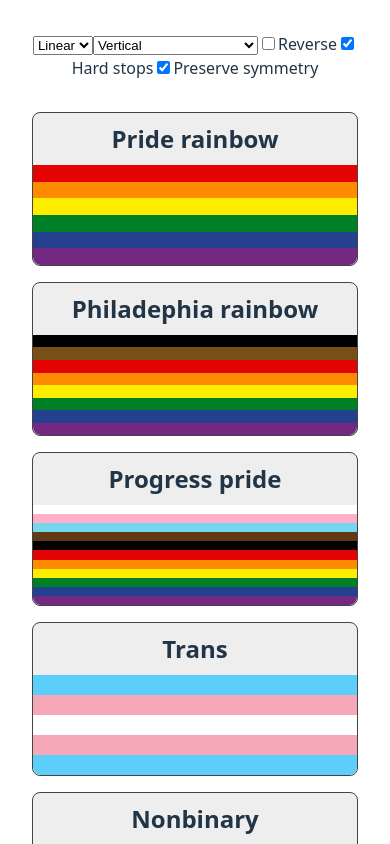
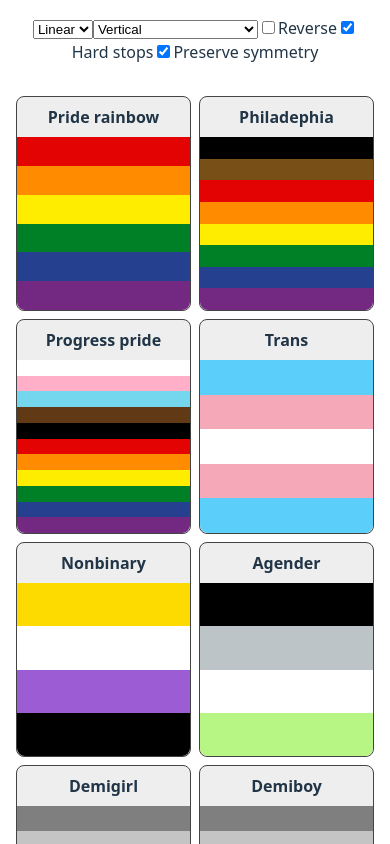
Before and after one commit to olivvybee/gaydient, a React (Vite) app: page / in a window 390 px wide. Shown: the top 844 px of the page. Built offline with nearby package versions, Linux system fonts and the light colour scheme.

Commit message:
Make gradients square

```diff
--- a/src/App.css
+++ b/src/App.css
@@ -2,6 +2,12 @@
   width: 100%;
   max-width: 1280px;
   margin: 0 auto;
-  padding: 2rem;
+  padding: 32px;
   text-align: center;
 }
+
+@media screen and (max-width: 600px) {
+  #root {
+    padding: 16px;
+  }
+}
--- a/src/components/Gradient/Gradient.module.css
+++ b/src/components/Gradient/Gradient.module.css
@@ -7,11 +7,14 @@
 
 .name {
   margin: 8px 0;
+  font-size: 1rem;
 }
 
 .gradient {
   border-bottom-left-radius: 8px;
   border-bottom-right-radius: 8px;
+  width: 100%;
+  aspect-ratio: 1 / 1;
 }
 
 @media (prefers-color-scheme: dark) {
--- a/src/components/Gradient/Gradient.tsx
+++ b/src/components/Gradient/Gradient.tsx
@@ -44,8 +44,6 @@ export const Gradient = ({ name, colours }: GradientProps) => {
         className={styles.gradient}
         style={{
           background,
-          // width: 300,
-          height: 100,
         }}
       />
     </div>
--- a/src/components/List/List.module.css
+++ b/src/components/List/List.module.css
@@ -1,6 +1,12 @@
 .list {
   width: 100%;
   display: grid;
-  grid-template-columns: repeat(auto-fit, minmax(300px, 1fr));
+  grid-template-columns: repeat(auto-fit, minmax(140px, 1fr));
   gap: 16px;
 }
+
+@media screen and (max-width: 830px) {
+  .list {
+    gap: 8px;
+  }
+}
--- a/src/data/gradients.json
+++ b/src/data/gradients.json
@@ -4,7 +4,7 @@
     "colours": ["E40303", "FF8C00", "FFED00", "008026", "24408E", "732982"]
   },
   {
-    "name": "Philadephia rainbow",
+    "name": "Philadephia",
     "colours": [
       "000000",
       "784f17",
```
